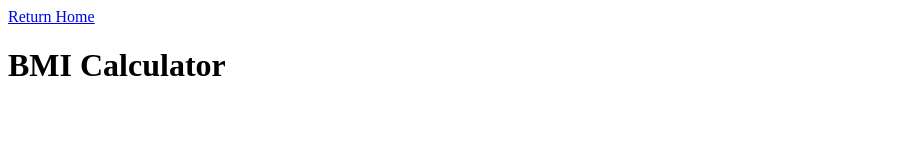
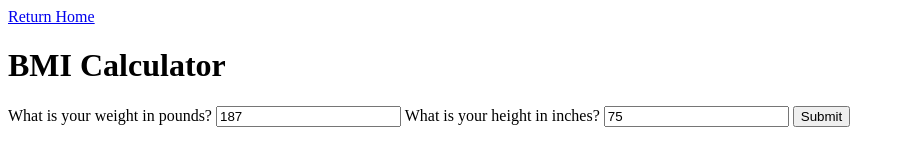
Before and after one commit to John-McPherson/Coding-Excercises, a plain HTML site: page bmi-calculator.html in a window 1280 px wide. Shown: the whole page, without its empty margins (0-905 px from the left). Drawn offline with Linux system fonts and the light colour scheme.

Commit message:
add html to bmi-calculator.html

```diff
--- a/bmi-calculator.html
+++ b/bmi-calculator.html
@@ -14,6 +14,19 @@
         <h1>BMI Calculator</h1>
     </header>
 
+    <form onsubmit="handleSubmit(event)">
+        <label for="weight">What is your weight in pounds?</label>
+        <input type="number" id="weight" required value="187">
+        <label for="inches">What is your height in inches?</label>
+        <input type="number" id="inches" value = "75" required>
+        <input type="submit" value="Submit">
+    </form>
+    <div class="output">
+
+
+
+    </div>
+
     <script>
 
     </script>
```
